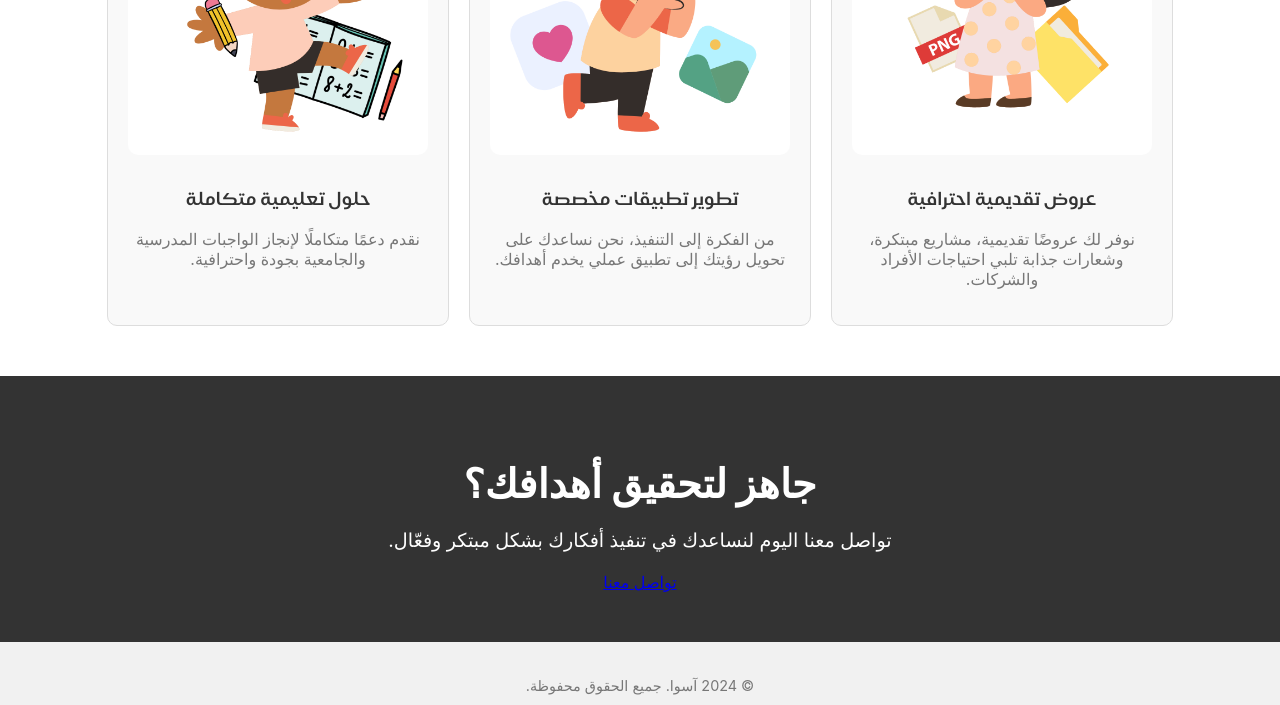
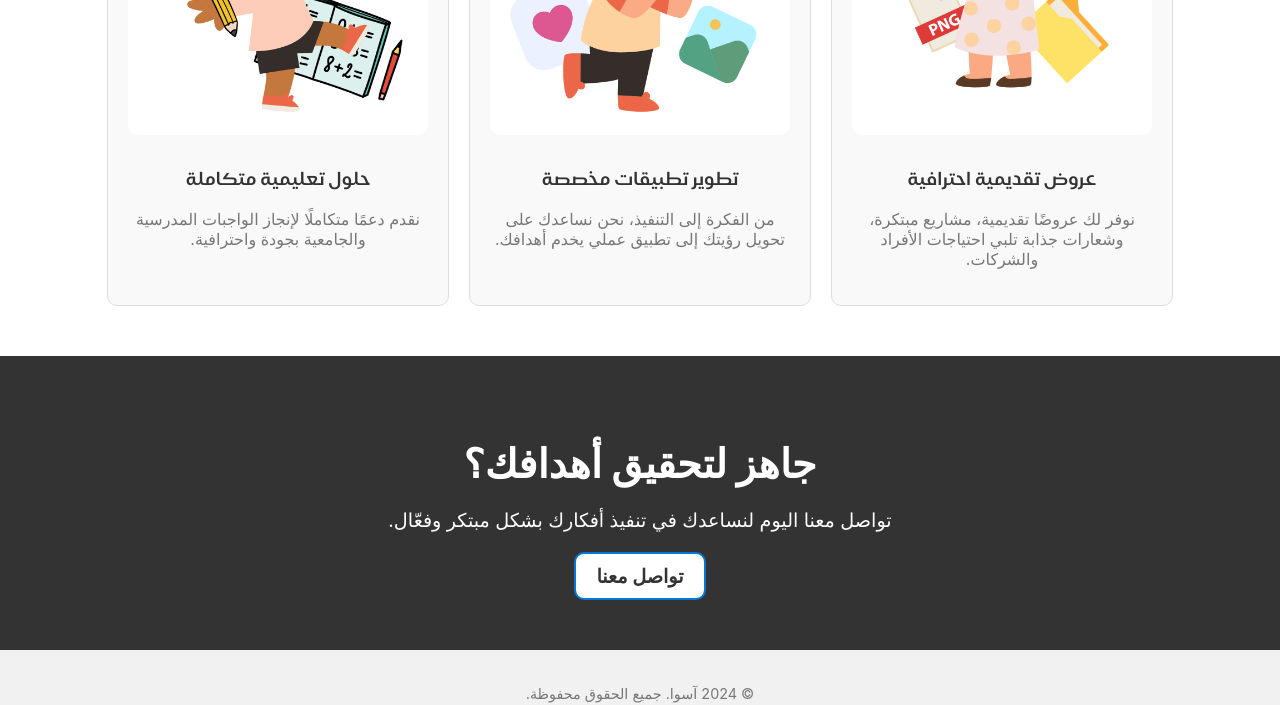
Before and after one commit to Codingreema/ASWA, a plain HTML site: page index.html in a window 1280 px wide. Shown: the part 779-1484 px from the top of the page. Drawn offline with Linux system fonts and the light colour scheme.

Commit message:
تحديث التصميم وإضافة إطار للزر 'تواصل معنا'

```diff
--- a/index.html
+++ b/index.html
@@ -5,6 +5,29 @@
     <meta name="viewport" content="width=device-width, initial-scale=1.0">
     <title>آسوا - حلول مبتكرة لأعمالك</title>
     <link rel="stylesheet" href="css/style.css">
+    <style>
+        .btn-primary {
+            display: inline-block;
+            background-color: #ffffff;
+            color: #333;
+            border: 2px solid #0078d7;
+            border-radius: 10px;
+            padding: 10px 20px;
+            text-decoration: none;
+            font-size: 1.2rem;
+            font-weight: bold;
+            transition: background-color 0.3s ease, color 0.3s ease;
+        }
+
+        .btn-primary:hover {
+            background-color: #0078d7;
+            color: #ffffff;
+        }
+
+        .btn-primary:active {
+            transform: scale(0.98);
+        }
+    </style>
 </head>
 <body>
     <!-- قسم Hero -->
@@ -12,7 +35,6 @@
         <div class="hero-content">
             <h1 style="font-size: 4rem;">مرحبًا بكم في آسوا</h1>
             <p>أفكارك... نُحوِّلها إلى واقع.</p>
-            <a href="#services" class="btn-primary">اكتشف خدماتنا</a>
         </div>
     </header>
 
```
